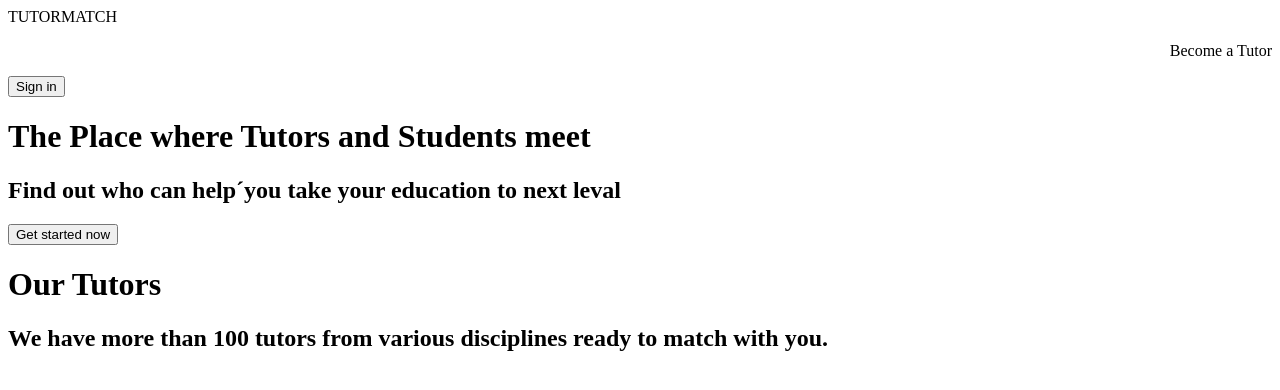
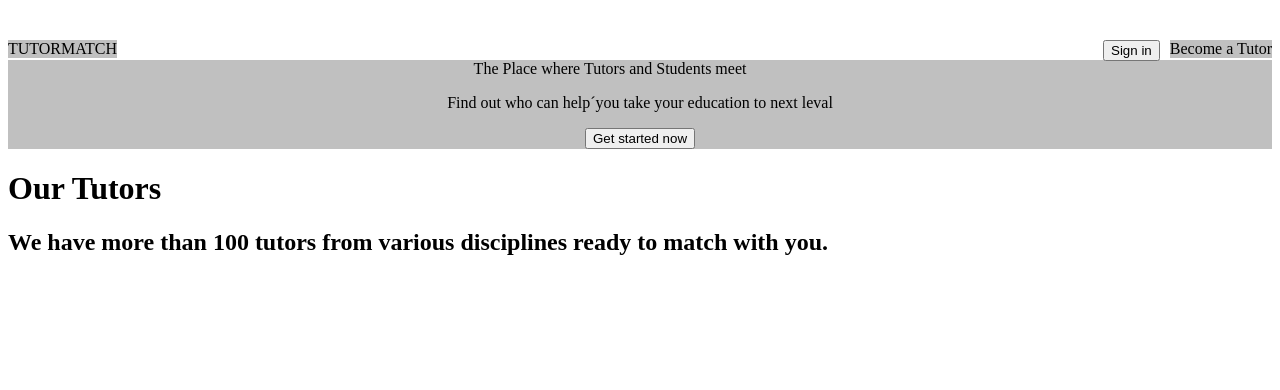
Before and after one commit to ElbertRibeiro/BetProtocol-Developer-Challenge, a plain HTML site: page index.html in a window 1280 px wide. Drawn offline with Linux system fonts and the light colour scheme.

Commit message:
update document

```diff
--- a/index.html
+++ b/index.html
@@ -1,24 +1,28 @@
 <header>
-    <div>
-        <p class="headerLeft">TUTORMATCH</p>
-        <p class="headerRight">Become a Tutor</p>
-        <button>Sign in</button>
-        <link rel="stylesheet" type="text/css" href="styles/hlmt.css"/>
+
+    <div class="headerTop">
+        <p class="textLeft">TUTORMATCH</p>
+        <p class="textRight">Become a Tutor</p>
+        <button class="signIn">Sign in</button>
     </div>
-    <div>
-        <h1>
-            The Place where Tutors and Students meet
-        </h1>
+    <link rel="stylesheet" type="text/css" href="styles/hlmt.css" />
 
-        <h2>
-            Find out who can help´you take your education to next
-            leval
-        </h2>
+    <div class="divDown">
+        <p>
+            The Place where Tutors and Students
+            meet
+        </p>
 
-        <button>
+        <p>
+            Find out who can help´you take your
+            education to next leval
+        </p>
+
+        <button class="started">
             Get started now
         </button>
     </div>
+
 </header>
 
 <body>
--- a/styles/hlmt.css
+++ b/styles/hlmt.css
@@ -1,7 +1,30 @@
-.headerLeft {
-    text-align: left;
+header,
+.headerTop,
+.textLeft,
+.textRight{
+    background-color: #C0C0C0;
 }
 
-.headerRight {
-    text-align: right;
+
+.textLeft{
+    float: left;
+    margin-top: -20px;
 }
+
+.textRight{
+    float: right;
+    margin-top: -20px;
+    background-color: #C0C0C0;
+}
+.signIn{
+    float: right;
+    margin-right: 10px;
+    margin-top: -20px;
+}
+
+
+.divDown{
+    text-align: center;
+    margin-top: 60px;
+    background-color: #C0C0C0;
+}
```
Also changed, not shown: 1 other file.
